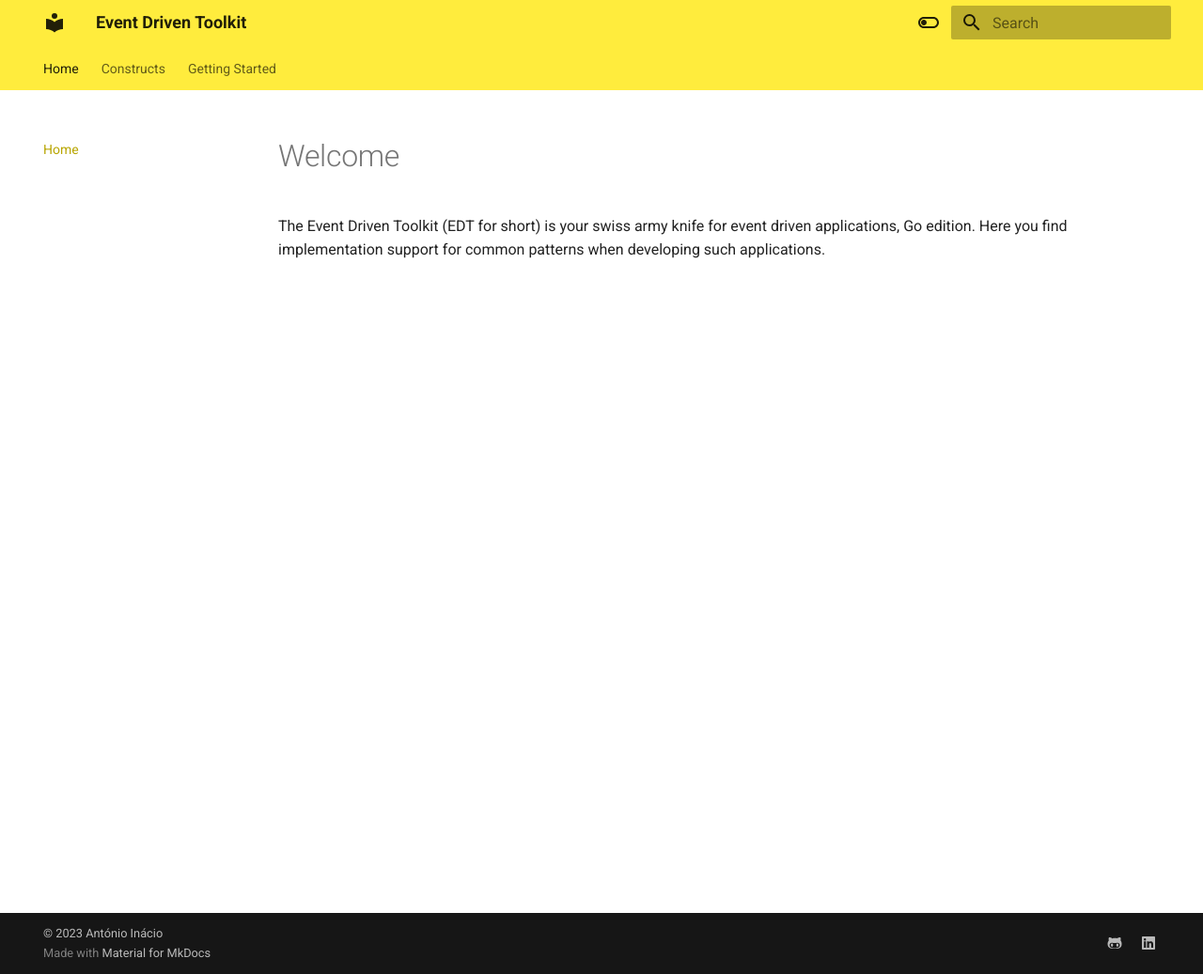
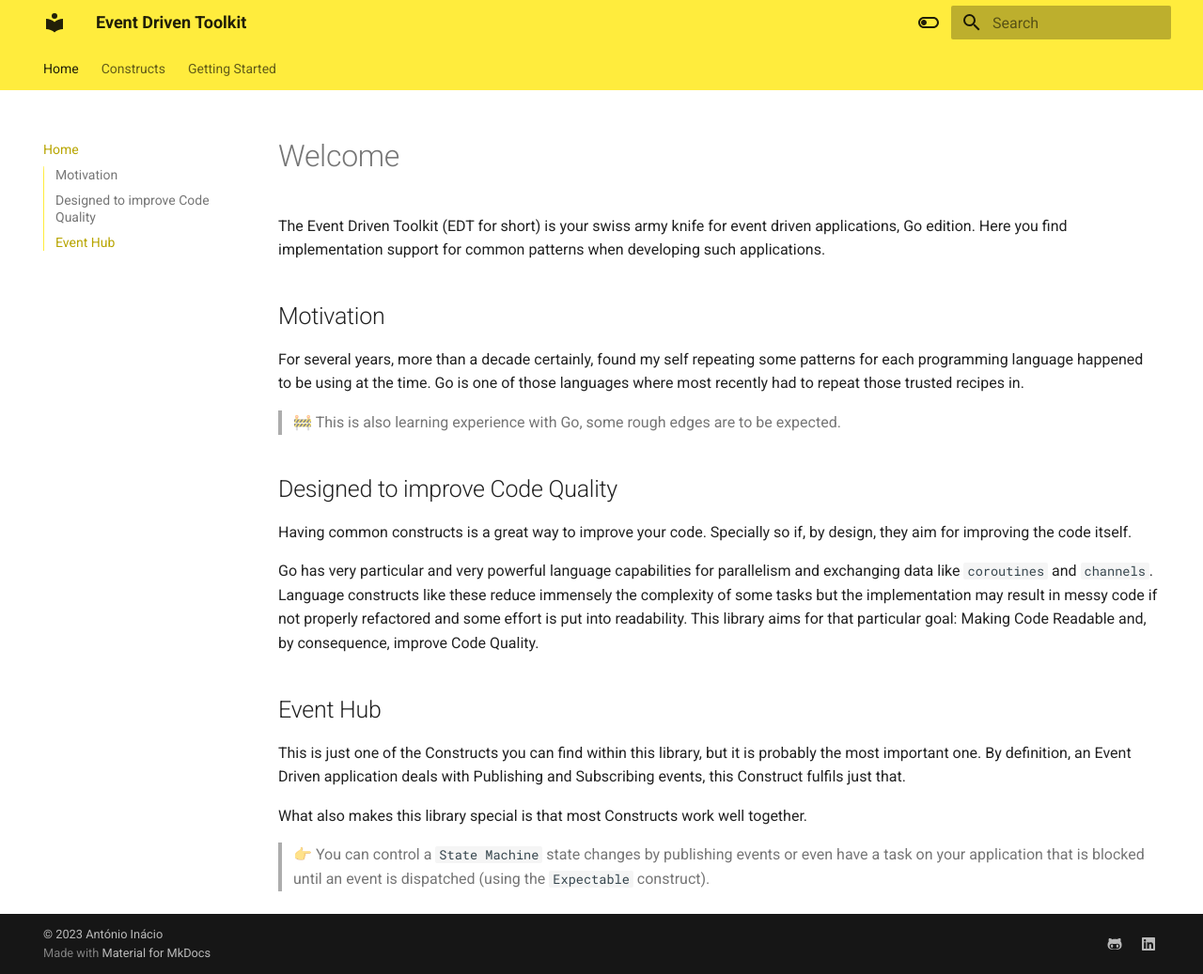
Before and after one commit to a-inacio/edt-go, an MkDocs documentation site: the page built from docs/index.md, in a window 1280 px wide and 1037 px high. Shown: the whole window at 94% size. Built offline with MkDocs 1.6.1 and Material for MkDocs 9.7.7, drawn with Linux system fonts in a browser that asks for light colours.

Commit message:
docs: Improve welcome

```diff
--- a/docs/index.md
+++ b/docs/index.md
@@ -2,3 +2,24 @@
 
 The Event Driven Toolkit (EDT for short) is your swiss army knife for event driven applications, Go edition.
 Here you find implementation support for common patterns when developing such applications.
+
+## Motivation
+
+For several years, more than a decade certainly, found my self repeating some patterns for each programming language happened to be using at the time. Go is one of those languages where most recently had to repeat those trusted recipes in.
+
+> 🚧 This is also learning experience with Go, some rough edges are to be expected.
+
+## Designed to improve Code Quality
+
+Having common constructs is a great way to improve your code. Specially so if, by design, they aim for improving the code itself.
+
+Go has very particular and very powerful language capabilities for parallelism and exchanging data like `coroutines` and `channels`. Language constructs like these reduce immensely the complexity of some tasks but the implementation may result in messy code if not properly refactored and some effort is put into readability.
+This library aims for that particular goal: Making Code Readable and, by consequence, improve Code Quality.
+
+## Event Hub
+
+This is just one of the Constructs you can find within this library, but it is probably the most important one. By definition, an Event Driven application deals with Publishing and Subscribing events, this Construct fulfils just that.
+
+What also makes this library special is that most Constructs work well together.
+
+> 👉 You can control a `State Machine` state changes by publishing events or even have a task on your application that is blocked until an event is dispatched (using the `Expectable` construct).
```
